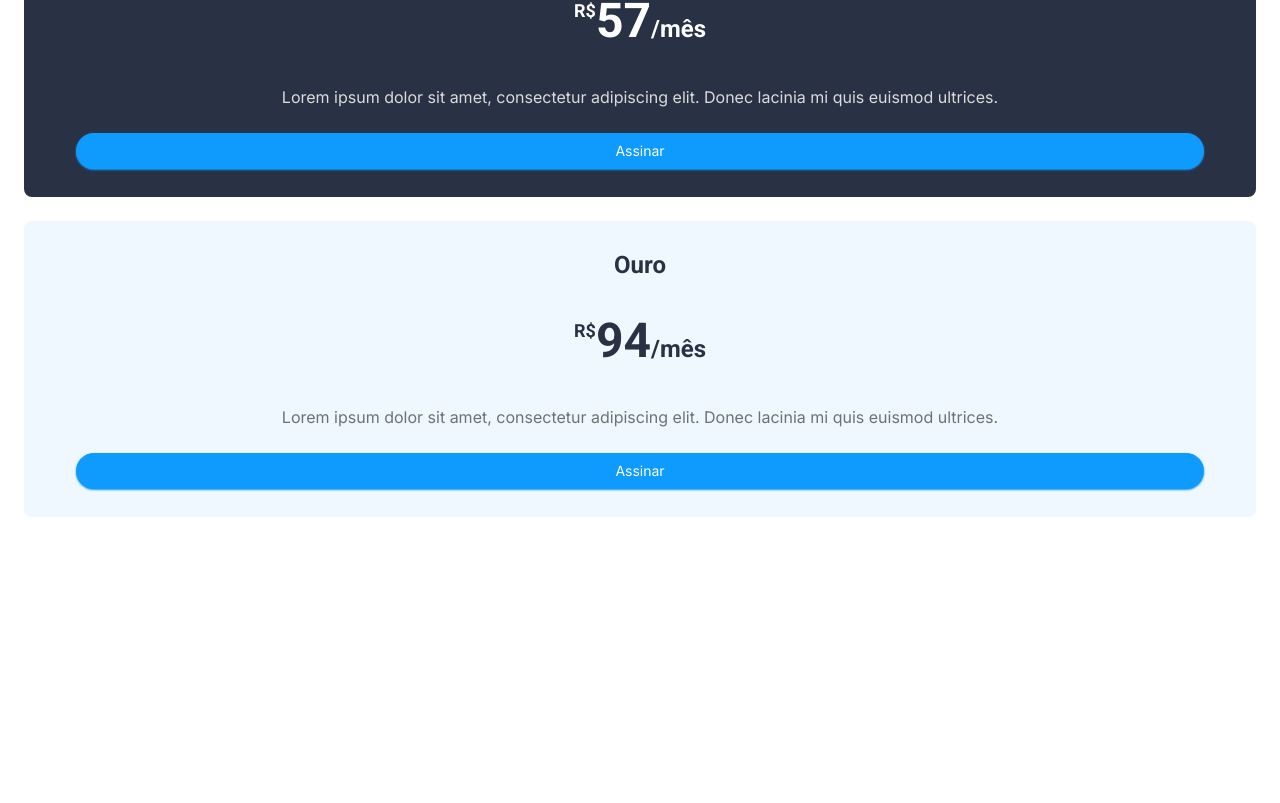
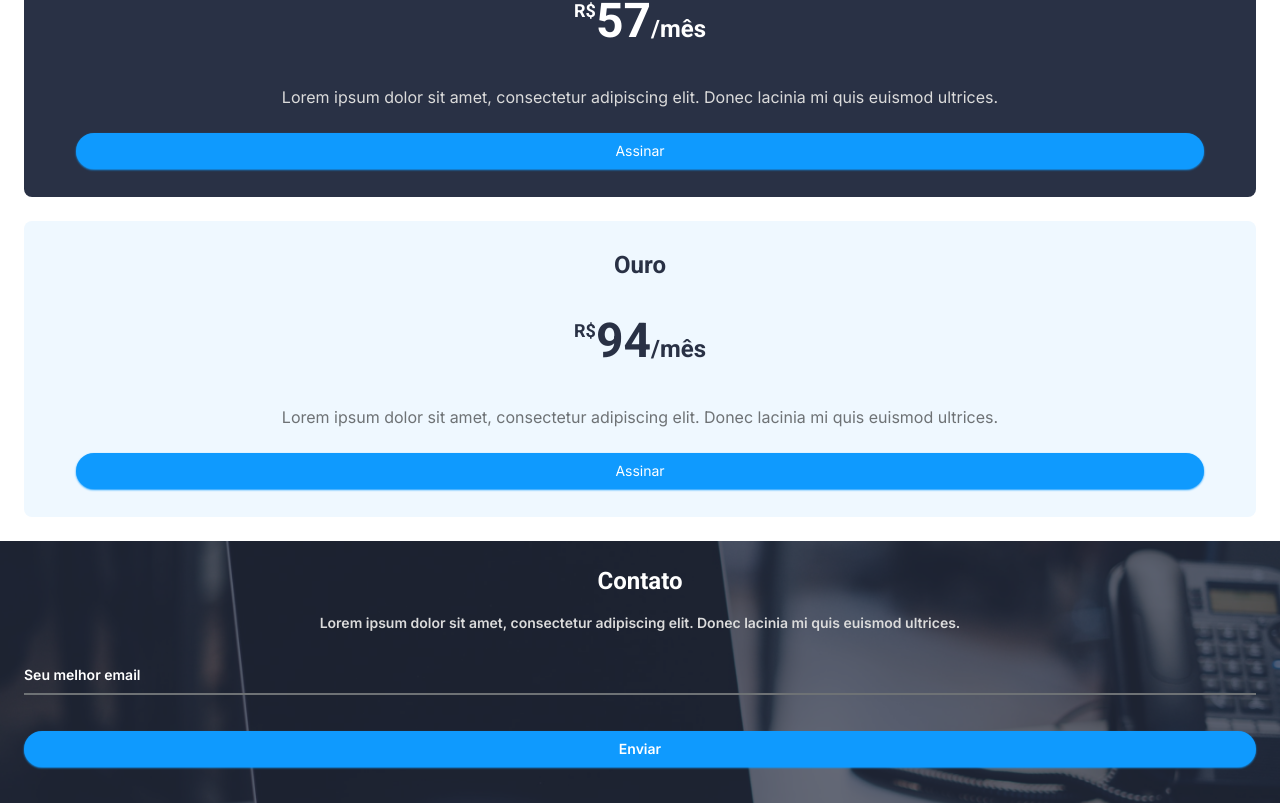
Before and after one commit to pcvp/Rachi, a React (Vite) app: page / in a window 1280 px wide. Shown: the part 1694-2497 px from the top of the page. Before the commit the page ends 2235 px from the top, so only its background shows below. Built offline with nearby package versions, Linux system fonts and the light colour scheme.

Commit message:
Contato Section

```diff
--- a/src/pages/Home.tsx
+++ b/src/pages/Home.tsx
@@ -1,5 +1,6 @@
 import BaixeNossoAppSection from "../sections/BaixeNossoAppSection";
 import ComoFuncionaSection from "../sections/ComoFuncionaSection";
+import ContatoSection from "../sections/ContatoSection";
 import HeaderSection from "../sections/HeaderSection";
 import NossosPlanosSection from "../sections/NossosPlanosSection";
 import TudoOQueVocePrecisaSection from "../sections/TudoOQueVocePrecisaSection";
@@ -12,6 +13,7 @@ export function Home() {
       <ComoFuncionaSection />
       <BaixeNossoAppSection />
       <NossosPlanosSection />
+      <ContatoSection />
     </>
   );
 }
--- /dev/null
+++ b/src/sections/ContatoSection.tsx
@@ -0,0 +1,24 @@
+import NotebookArvore from "../assets/images/NotebookArvore";
+import { Button } from "../components/Button";
+
+export default function ContatoSection() {
+  return (
+    <section className="bg-contato bg-cover text-2xl font-sora font-semibold ">
+      <div className="bg-contatoOpacity flex flex-col items-center text-white pt-6 pb-0 pl-6 pr-6">
+        <span className="font-semibold text-2xl">Contato</span>
+        <span className="text-gray-100 font-inter text-sm mt-4 text-center">
+          Lorem ipsum dolor sit amet, consectetur adipiscing elit. Donec lacinia
+          mi quis euismod ultrices.
+        </span>
+        <input
+          className="mt-6 bg-transparent border-b-2 font-inter text-sm w-full py-2 placeholder:text-white focus:outline-none focus:outline-transparent  "
+          placeholder="Seu melhor email"
+        />
+        <Button
+          texto="Enviar"
+          className="mt-9 mb-9 w-full shadow-sm shadow-blue-900"
+        ></Button>
+      </div>
+    </section>
+  );
+}
--- a/tailwind.config.cjs
+++ b/tailwind.config.cjs
@@ -3,6 +3,12 @@ module.exports = {
   content: ["./src/**/*.tsx"],
   theme: {
     extend: {
+      backgroundColor: {
+        contatoOpacity: "rgba(41, 49, 69, 0.7);",
+      },
+      backgroundImage: {
+        contato: "url(/src/assets/images/BackgroundContato.png)",
+      },
       fontFamily: {
         inter: ["Inter", "sans-serif"],
         sora: ["Sora", "sans-serif"],
```
Also changed, not shown: src/assets/images/BackgroundContato.png (added).
